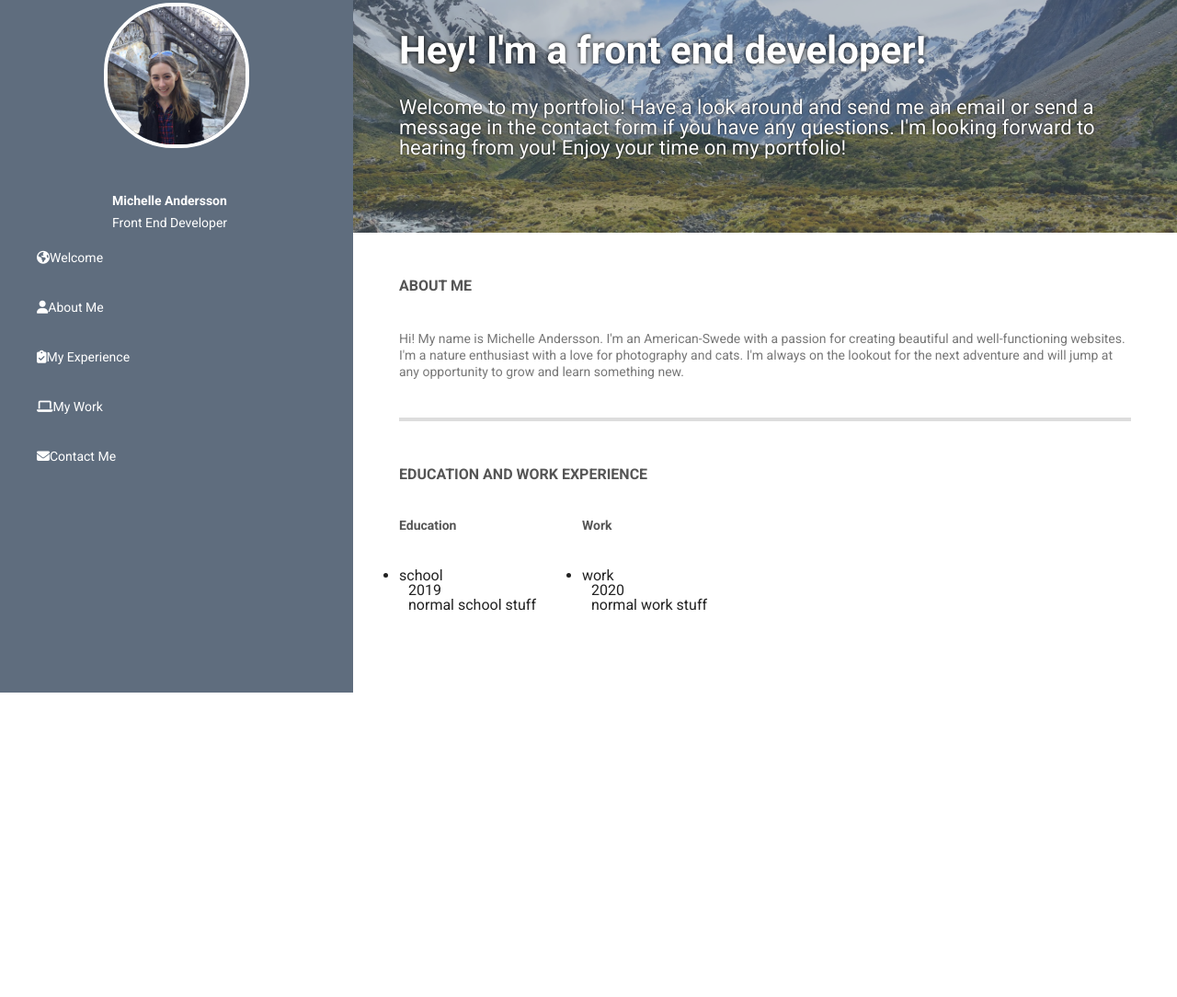
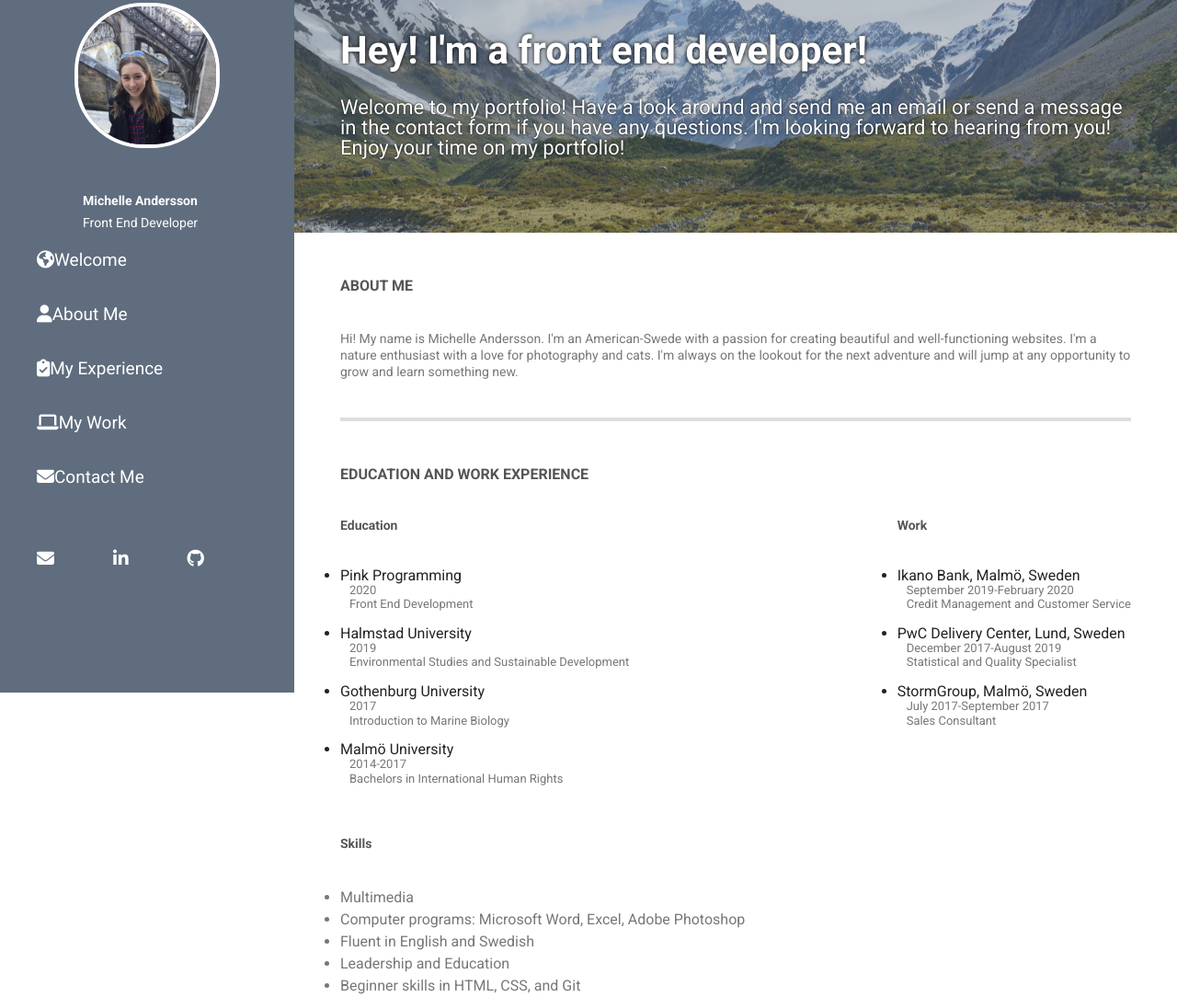
Before and after one commit to michelleandersson/portfolio-2.0, a plain HTML site: page index.html in a window 1280 px wide. Shown: the part 47-1131 px from the top of the page at 92% size. Before the commit the page ends 800 px from the top, so only its background shows below. Drawn offline with Linux system fonts and the light colour scheme.

Commit message:
add content and styling to experience

```diff
--- a/index.html
+++ b/index.html
@@ -26,7 +26,14 @@
                 <li><a href="#projects"><i class="fas fa-laptop nav-icon"></i>My Work</a></li>
                 <li><a href="#contact"><i class="fa fa-envelope nav-icon"></i>Contact Me</a></li>
             </ul>
-          </div>
+            <div class="social-icons">
+                <ul>
+                    <li><a href="mailto:michelleandersson@live.com" title="Email me"><i class="fa fa-envelope"></i></a></li>
+                    <li><a href="https://www.linkedin.com/in/michelle-andersson-58b553b0/" target="_blank" title="Check out my LinkedIn"><i class="fab fa-linkedin-in"></i></a></li>
+                    <li><a href="https://github.com/michelleandersson" target="_blank" title="Check out my GitHub"><i class="fab fa-github"></i></a></li>
+                </ul>
+            </div> <!-- .social-icons -->
+          </div> <!--sidebar-->
     </nav>
     <main class="main">
         <section><!--top-section-->
@@ -60,26 +67,71 @@
                         <h5 class="education__title">Education</h5>
                         <ul>
                             <li class="experience__list">
-                                school
+                                Pink Programming
+                                <ul>
+                                    <li class="experience__date">2020</li>
+                                    <li class="experience__type">Front End Development</li>
+                                </ul>
+                            </li> <br><!--Pink Programming-->
+                            <li class="experience__list">
+                                Halmstad University
                                 <ul>
                                     <li class="experience__date">2019</li>
-                                    <li class="experience__type">normal school stuff</li>
+                                    <li class="experience__type">Environmental Studies and Sustainable Development</li>
                                 </ul>
-                            </li><!--experience__list-->
+                            </li> <br><!--Halmstad University-->
+                            <li class="experience__list">
+                                Gothenburg University
+                                <ul>
+                                    <li class="experience__date">2017</li>
+                                    <li class="experience__type">Introduction to Marine Biology</li>
+                                </ul>
+                            </li> <br><!--Gothenburg University-->
+                            <li class="experience__list">
+                                Malmö University
+                                <ul>
+                                    <li class="experience__date">2014-2017</li>
+                                    <li class="experience__type">Bachelors in International Human Rights</li>
+                                </ul>
+                            </li> <br><!--Malmö University-->
                         </ul>
                     </div><!--education-->
                     <div class="work">
                         <h5 class="education__title">Work</h5>
                         <ul>
                             <li class="experience__list">
-                                work
+                                Ikano Bank, Malmö, Sweden
                                 <ul>
-                                    <li class="experience__date">2020</li>
-                                    <li class="experience__type">normal work stuff</li>
+                                    <li class="experience__date">September 2019-February 2020</li>
+                                    <li class="experience__type">Credit Management and Customer Service</li>
                                 </ul>
-                            </li><!--experience__list-->
+                            </li> <br><!--Ikano Bank-->
+                            <li class="experience__list">
+                                PwC Delivery Center, Lund, Sweden
+                                <ul>
+                                    <li class="experience__date">December 2017-August 2019</li>
+                                    <li class="experience__type">Statistical and Quality Specialist</li>
+                                </ul>
+                            </li> <br><!--PwC-->
+                            <li class="experience__list">
+                                StormGroup, Malmö, Sweden
+                                <ul>
+                                    <li class="experience__date">July 2017-September 2017</li>
+                                    <li class="experience__type">Sales Consultant</li>
+                                </ul>
+                            </li><!--StormGroup-->
                         </ul>
                     </div><!--work-->
+                    <div class="skills">
+                        <h5 class="education__title">Skills</h5>
+                        <ul>
+                            <li class="experience__list">Multimedia </li>
+                            <li class="experience__list"> Computer programs: Microsoft Word, Excel, Adobe Photoshop</li>
+                            <li class="experience__list"> Fluent in English and Swedish </li>
+                            <li class="experience__list"> Leadership and Education </li>
+                            <li class="experience__list"> Beginner skills in HTML, CSS, and Git </li>
+                        </ul>
+                    </div><!--skills-->
                 </div><!--experience__container-->
 
             </div><!--experience-->
--- a/styles/_about.scss
+++ b/styles/_about.scss
@@ -2,7 +2,7 @@
     margin-left: 50px;
     margin-right: 50px;
     margin-top: 50px;
-    @media screen and (max-width: 700px) {
+    @media screen and (max-width: 800px) {
         margin-left: 30px;
         margin-right: 30px;
         margin-top: 30px;
--- a/styles/_colors.scss
+++ b/styles/_colors.scss
@@ -5,5 +5,6 @@ $black:				#000;
 $white:				#fff;
 $light-bg:			#e9e9e9;
 $sidebar-bg:        #5f6d7e;
+$sidebar-accent:    #384049;
 $border-color:      #dddddd;
 $light-color:       #999;
--- a/styles/_experience.scss
+++ b/styles/_experience.scss
@@ -14,19 +14,14 @@
     font-family: $main-font;
     font-weight: bold;
     color: $heading-color;
-    margin-bottom: 40px;
 }
 
 .experience__container {
     display: flex;
-    justify-content: flex-start;
+    justify-content: space-between;
     align-items: flex-start;
     flex-wrap: wrap;
 
-}
-
-.work {
-    margin-left: 50px;
 }
 
 .education__title {
@@ -35,11 +30,23 @@
     font-weight: bold;
     color: $heading-color;
     margin-bottom: 40px;
+    margin-top: 40px;
 }
 
 .experience__list {
     list-style: disc;
+    font-family: $main-font;
     ul>li {
         margin-left: 10px;
+        font-size: 13px;
+        font-family: $main-font;
+        color: $body-color;
+        line-height: 1.2;
     }
 }
+
+.skills>ul {
+    line-height: 1.5;
+    font-family: $main-font;
+    color: $body-color;
+}
--- a/styles/_sidebar.scss
+++ b/styles/_sidebar.scss
@@ -1,7 +1,7 @@
 .sidebar {
     margin: 0;
     padding: 0;
-    width: 30%;
+    width: 25%;
     background-color: $sidebar-bg;
     position: fixed;
     height: 100%;
@@ -44,7 +44,7 @@
             font-size: 14px;
             font-family: $main-font;
             color: $white;
-            margin-bottom: 40px;
+            margin-bottom: 50px;
             margin-left: 30px;
         }
     }
@@ -53,7 +53,7 @@
         display: block;
         color: $white;
         font-family: $main-font;
-        font-size: 14px;
+        font-size: 19px;
         padding: 20px;
         margin-left: 20px;
         text-decoration: none;
@@ -66,14 +66,33 @@
             color: white;
         }
         &:hover {
-            background-color:$body-color;
+           // background-color:$body-color;
+            //color: $white;
+            transition: 0.5ms ease-in;
             color: $white;
+            background-color: $sidebar-accent;
         }
     }
 
 }
+
+.social-icons {
+    display: block;
+	li {
+        display: inline-block;
+        margin-top: 30px;
+	}
+	a {
+		font-size: 14px;
+		color: $white;
+		&:hover {
+            color: $black;
+            background-color: $sidebar-bg;
+		}
+	}
+}
  /*fix name and title in media 700*/
-@media screen and (max-width: 700px) {
+@media screen and (max-width: 800px) {
     .sidebar {
       width: 100%;
       height: auto;
@@ -82,7 +101,7 @@
     .sidebar a {float: left;}
 }
 
-@media screen and (max-width: 700px) {
+@media screen and (max-width: 800px) {
     .sidebar a {
       text-align: right;
       float: none;
@@ -108,4 +127,7 @@
         }
 
     }
+    .social-icons {
+        display: none;
+    }
 }
--- a/styles/index.scss
+++ b/styles/index.scss
@@ -15,11 +15,11 @@ body {
 }
 
 .main {
-    width: 70%;
+    width: 75%;
     height: 100%;
     overflow-y: scroll;
     float: right;
-    @media screen and (max-width: 700px) {
+    @media screen and (max-width: 800px) {
         width: 100%;
     }
 }
```
Also changed, not shown: styles/index.css.
